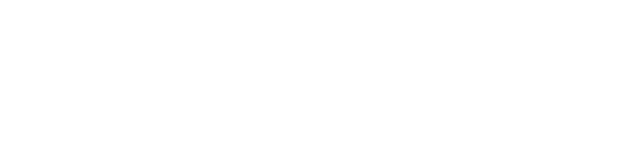
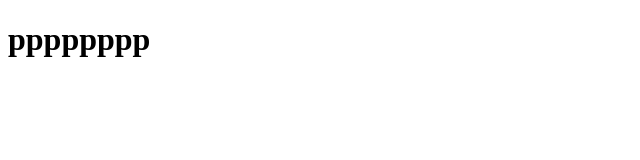
Before and after one commit to mikaaa0801/ACCT3-Fall23, a plain HTML site: page project1/index.html in a window 1280 px wide. Shown: the whole page, without its empty margins (0-640 px from the left). Drawn offline with Linux system fonts and the light colour scheme.

Commit message:
Update index.html

```diff
--- a/project1/index.html
+++ b/project1/index.html
@@ -6,6 +6,6 @@
   <title>Document</title>
 </head>
 <body>
-
+ <h1> pppppppp </h1>
 </body>
 </html>
```
